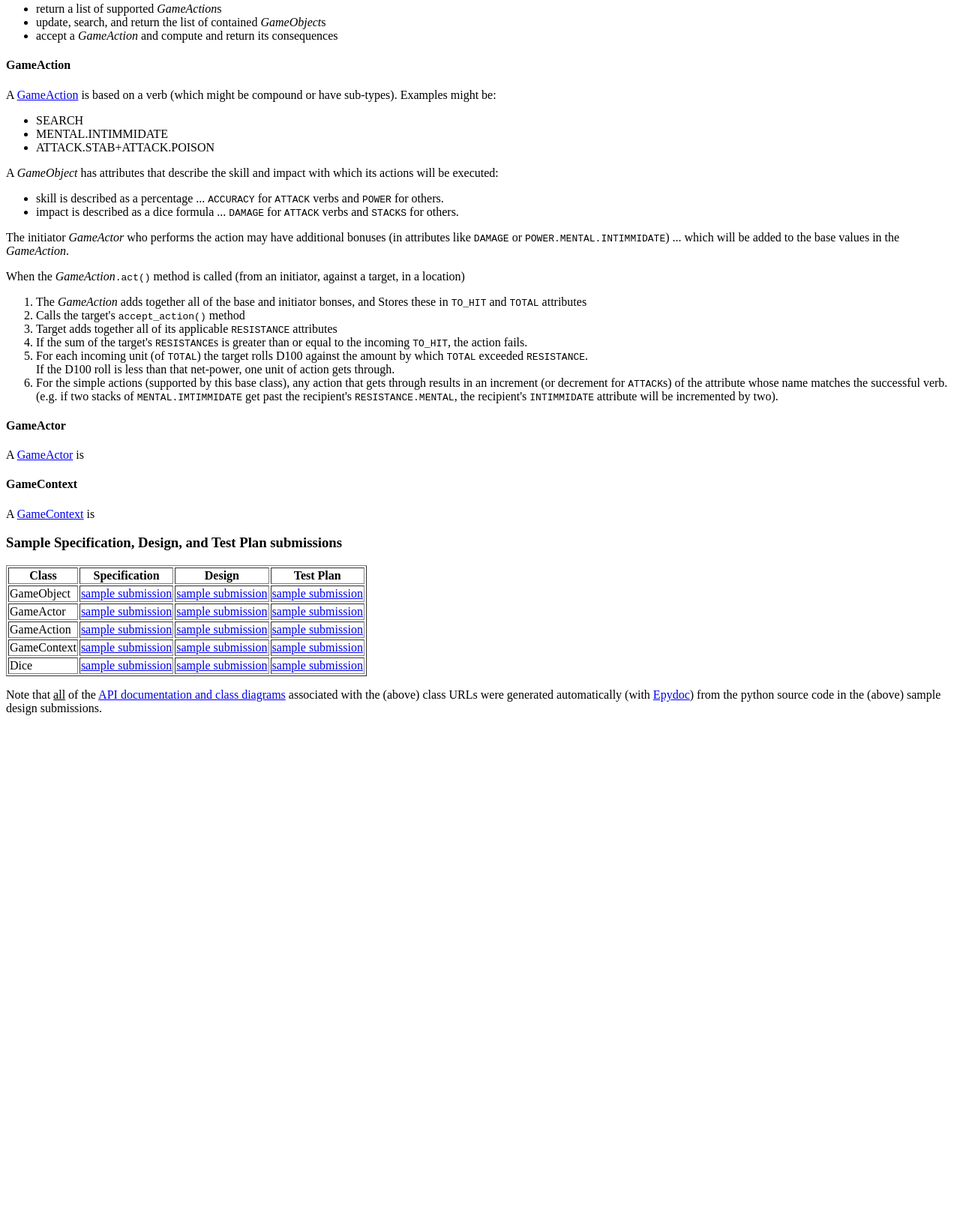
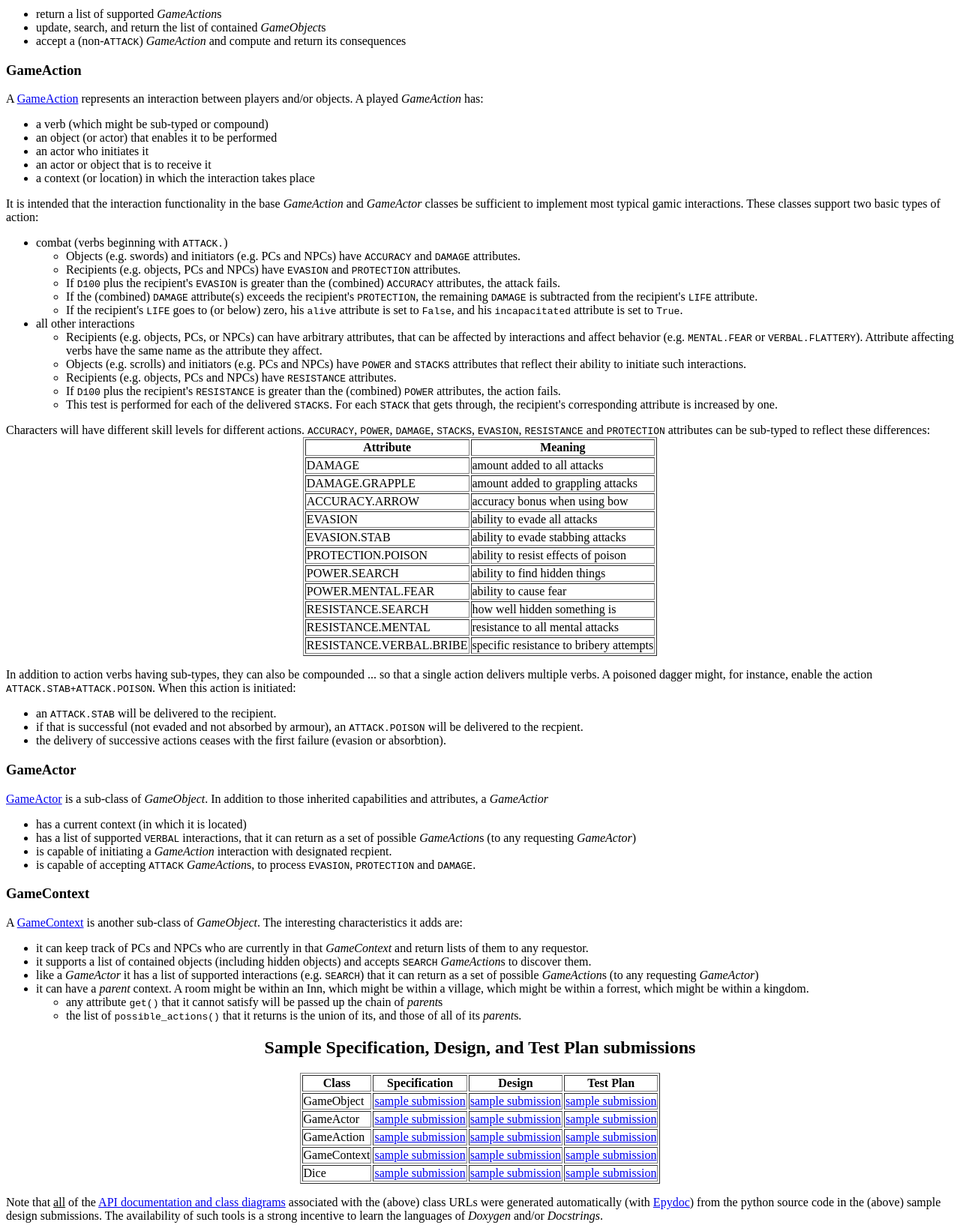
Before and after one commit to markkampe/CardFRP, a plain HTML site: page overview.html in a window 1280 px wide. Shown: the part 589-2223 px from the top of the page at 75% size. Before the commit the page ends 1559 px from the top, so only its background shows below. Drawn offline with Linux system fonts and the light colour scheme.

Commit message:
updated to include all classes

```diff
--- a/overview.html
+++ b/overview.html
@@ -4,13 +4,16 @@
 </HEAD>
 <BODY>
 <center>
-<H2>CardFRP - Component Overview</H2>
+<H1>CardFRP - Component Overview<br>
+<strong>(and required functionality for each class)</strong>
+</H1>
 </center>
 <P>
 CardFRP is an underlying (not player-facing) engine that simulates the
 attributes and interactions of characters and objects in locations.
 It is intended to implement mechanics similar to those of FRPGs where
-players act by playing physical cards from a hand of available actions.
+players take actions by playing (physical) cards from a hand of available
+actions.
 </P>
 <P>
 This engine implements:
@@ -29,15 +32,17 @@ This engine implements:
 </ul>
 </P>
 <P>
-These are implemented by a few (Python) classes:
+This functionality is implemented by a few (Python) classes:
 <ul>
     <li><A href="html/gameobject.GameObject-class.html">GameObject</A>,
     	which implements most objects, and serve as the base class for:
 	<ul>
 	    <li>
-	    <A href="html/gameactor.GameActor-class.html">GameActor</A>
+	    <A href="html/gameactor.GameActor-class.html">GameActor</A>,
+	    	which implements PCs and NPCs.
 	    </li>
-	    <li><A href="html/gamecontext.GameContext-class.html">GameContext</A>
+	    <li><A href="html/gamecontext.GameContext-class.html">GameContext</A>,
+	    	which implements locations, containing objects and actors.
 	    </li>
 	</ul>
     </li>
@@ -51,8 +56,7 @@ These are implemented by a few (Python) classes:
 </ul>
 </P>
 
-<H3>Summary of (required) functionality for each class</H3>
-<H4>GameObject</H4>
+<H3>GameObject</H3>
 <P>
 A <A href="html/gameobject.GameObject-class.html">GameObject</A> ...
 <ul>
@@ -64,71 +68,152 @@ It implements methods to:
 <ul>
     <li>return a list of supported <em>GameAction</em>s</li>
     <li>update, search, and return the list of contained <em>GameObject</em>s</li>
-    <li>accept a <em>GameAction</em> and compute and return its consequences</li>
+    <li>accept a (non-<tt>ATTACK</tt>) <em>GameAction</em> and compute and return
+        its consequences</li>
 </ul>
 </P>
 
 
-<H4>GameAction</H4>
+<H3>GameAction</H3>
 <P>
-A <A <A href="html/gameaction.GameAction-class.html">GameAction</A> is based
-on a verb (which might be compound or have sub-types).  Examples might be:
+A <A <A href="html/gameaction.GameAction-class.html">GameAction</A> represents
+an interaction between players and/or objects.
+A played <em>GameAction</em> has:
 <ul>
-    <li>SEARCH</LI>
-    <li>MENTAL.INTIMMIDATE</li>
-    <li>ATTACK.STAB+ATTACK.POISON</li>
+   <li> a verb (which might be sub-typed or compound) </li>
+   <li>	an object (or actor) that enables it to be performed </li>
+   <li> an actor who initiates it </li>
+   <li> an actor or object that is to receive it </li>
+   <li> a context (or location) in which the interaction takes place </li>
 </ul>
-A <em>GameObject</em> has attributes that describe the skill and impact with
-which its actions will be executed:
+</p>
+<P>
+It is intended that the interaction functionality in the base <em>GameAction</em>
+and <em>GameActor</em> classes be sufficient to implement most typical gamic
+interactions.  These classes support two basic types of action:
 <ul>
-   <li> skill is described as a percentage ...
-   	<tt>ACCURACY</tt> for <tt>ATTACK</tt> verbs and
-	<tt>POWER</tt> for others.</li>
-   <li> impact is described as a dice formula ...
-   	<tt>DAMAGE</tt> for <tt>ATTACK</tt> verbs and
-   	<tt>STACKS</tt> for others.</li>
+   <li> combat (verbs beginning with <tt>ATTACK.</tt>)
+	<ul>
+   	   <li>	Objects (e.g. swords) and initiators (e.g. PCs and NPCs)
+	    	have <tt>ACCURACY</tt> and <tt>DAMAGE</tt> attributes.</li>
+	   <li>	Recipients (e.g. objects, PCs and NPCs) have
+	    	<tt>EVASION</tt> and <tt>PROTECTION</tt> attributes.</li>
+	   <li> If <tt>D100</tt> plus the recipient's <tt>EVASION</tt> is
+	   	greater than the (combined) <tt>ACCURACY</tt> attributes,
+		the attack fails.</li>
+	   <li> If the (combined) <tt>DAMAGE</tt> attribute(s) exceeds
+	   	the recipient's <tt>PROTECTION</tt>,
+		the remaining <tt>DAMAGE</tt> is subtracted from the
+		recipient's <tt>LIFE</tt> attribute.</li>
+	   <li>	If the recipient's <tt>LIFE</tt> goes to (or below)
+	   	zero, his <tt>alive</tt> attribute is set to <tt>False</tt>,
+		and his <tt>incapacitated</tt> attribute is set to <tt>True</tt>.</li>
+	</ul>
+   </li>
+   <li> all other interactions<br>
+	<ul>
+	   <li> Recipients (e.g. objects, PCs, or NPCs) can have
+	   	arbitrary attributes, that can be affected by
+		interactions and affect behavior (e.g.  <tt>MENTAL.FEAR</tt>
+		or <tt>VERBAL.FLATTERY</tt>).
+	   	Attribute affecting verbs have the same name as the
+		attribute they affect.</li>
+   	   <li>	Objects (e.g. scrolls) and initiators (e.g. PCs and NPCs)
+	    	have <tt>POWER</tt> and <tt>STACKS</tt> attributes
+		that reflect their ability to initiate such interactions.</li>
+	   <li>	Recipients (e.g. objects, PCs and NPCs) have
+	    	<tt>RESISTANCE</tt> attributes.</li>
+	   <li> If <tt>D100</tt> plus the recipient's <tt>RESISTANCE</tt> is
+	   	greater than the (combined) <tt>POWER</tt> attributes,
+		the action fails.</li>
+	   <li> This test is performed for each of the delivered
+	   	<tt>STACKS</tt>.  For each <tt>STACK</tt> that gets
+		through, the recipient's corresponding attribute
+		is increased by one.
+		</li>
+	</ul>
+   </li>
 </ul>
-The initiator <em>GameActor</em> who performs the action may have additional
-bonuses (in attributes like <tt>DAMAGE</tt> or
-<tt>POWER.MENTAL.INTIMMIDATE</tt>) ... which will be added to the base
-values in the <em>GameAction</em>.
 </P>
 <P>
-When the <em>GameAction</em><tt>.act()</tt> method is called
-(from an initiator, against a target, in a location)
-<ol type="1">
-   <li>The <em>GameAction</em> adds together all of the base and
-       initiator bonses, and
-       Stores these in <tt>TO_HIT</tt> and <tt>TOTAL</tt> attributes</li>
-   <li>Calls the target's <tt>accept_action()</tt> method</li>
-   <li>Target adds together all of its applicable <tt>RESISTANCE</tt> attributes</li>
-   <li>If the sum of the target's <tt>RESISTANCE</tt>s is greater than or equal to the
-       incoming <tt>TO_HIT</tt>, the action fails.</li>
-   <li>For each incoming unit (of <tt>TOTAL</tt>) the target rolls D100
-       against the amount by which <tt>TOTAL</tt> exceeded <tt>RESISTANCE</tt>.<br>
-       If the D100 roll is less than that net-power, one unit of action gets through.</li>
-   <li>For the simple actions (supported by this base class), any action that gets
-       through results in an increment (or decrement for <tt>ATTACK</tt>s) of the
-       attribute whose name matches the successful verb.
-       (e.g. if two stacks of <tt>MENTAL.IMTIMMIDATE</tt> get past the recipient's
-       <tt>RESISTANCE.MENTAL</tt>, the recipient's <tt>INTIMMIDATE</tt> attribute
-       will be incremented by two).
-       </li>
-</ol>
+Characters will have different skill levels for different actions.
+<tt>ACCURACY</tt>, <tt>POWER</tt>, <tt>DAMAGE</tt>, <tt>STACKS</tt>,
+<tt>EVASION</tt>, <tt>RESISTANCE</tt> and <tt>PROTECTION</tt>
+attributes can be sub-typed to reflect these differences:
+<TABLE align="center" border="1">
+<tr><th>Attribute</th> <th>Meaning</th></tr>
+<tr><td>DAMAGE</td>		<td>amount added to all attacks</td></tr>
+<tr><td>DAMAGE.GRAPPLE</td>	<td>amount added to grappling attacks</td></tr>
+<tr><td>ACCURACY.ARROW</td>	<td>accuracy bonus when using bow</td></tr>
+<tr><td>EVASION</td>		<td>ability to evade all attacks</td></tr>
+<tr><td>EVASION.STAB</td>	<td>ability to evade stabbing attacks</td></tr>
+<tr><td>PROTECTION.POISON</td>	<td>ability to resist effects of poison</td></tr>
+<tr><td>POWER.SEARCH</td>	<td>ability to find hidden things</td></tr>
+<tr><td>POWER.MENTAL.FEAR</td>	<td>ability to cause fear</td></tr>
+<tr><td>RESISTANCE.SEARCH</td>	<td>how well hidden something is</td></tr>
+<tr><td>RESISTANCE.MENTAL</td>	<td>resistance to all mental attacks</td></tr>
+<tr><td>RESISTANCE.VERBAL.BRIBE</tt>	<td>specific resistance to bribery attempts</td></tr>
+</TABLE>
+</P>
+<P>
+In addition to action verbs having sub-types, they can also be compounded ...
+so that a single action delivers multiple verbs.  A poisoned dagger might,
+for instance, enable the action <tt>ATTACK.STAB+ATTACK.POISON</tt>.
+When this action is initiated:
+<ul>
+   <li> an <tt>ATTACK.STAB</tt> will be delivered to the recipient.</li>
+   <li> if that is successful (not evaded and not absorbed by armour),
+    	an <tt>ATTACK.POISON</tt> will be delivered to the recpient.</li>
+   <li> the delivery of successive actions ceases with the first failure
+   	(evasion or absorbtion).</li>
+</ul>
 </P>
 
-<H4>GameActor</H4>
+<H3>GameActor</H3>
 <P>
-A <A href="html/gameactor.GameActor-class.html">GameActor</A> is
+<A href="html/gameactor.GameActor-class.html">GameActor</A> is a sub-class of
+<em>GameObject</em>.  In addition to those inherited capabilities and attributes,
+a <em>GameActior</em>
+<ul>
+   <li> has a current context (in which it is located)</li>
+   <li> has a list of supported <tt>VERBAL</tt> interactions,
+   	that it can return as a set of possible
+	<em>GameAction</em>s (to any requesting <em>GameActor</em>)</li>
+   <li> is capable of initiating a <em>GameAction</em> interaction with
+   	designated recpient.</li>
+   <li> is capable of accepting <tt>ATTACK</tt> <em>GameAction</em>s,
+        to process <tt>EVASION</tt>, <tt>PROTECTION</tt> and <tt>DAMAGE</tt>.</li>
+</ul>
 
-<H4>GameContext</H4>
+<H3>GameContext</H3>
 <P>
+A <A href="html/gamecontext.GameContext-class.html">GameContext</A> is another
+sub-class of <em>GameObject</em>.  The interesting characteristics it adds are:
+<ul>
+   <li> it can keep track of PCs and NPCs who are currently in that
+   	<em>GameContext</em> and return lists of them to any requestor.</li>
+   <li>	it supports a list of contained objects (including hidden objects)
+   	and accepts <tt>SEARCH</tt> <em>GameAction</em>s to discover them.</li>
+   <li> like a <em>GameActor</em> it has a list of supported interactions
+   	(e.g. <tt>SEARCH</tt>) that it can return as a set of possible
+	<em>GameAction</em>s (to any requesting <em>GameActor</em>)</li>
+   <li> it can have a <em>parent</em> context.  A room might be within an Inn,
+   	which might be within a village, which might be within a forrest,
+	which might be within a kingdom.
+	<ul>
+	   <li> any attribute <tt>get()</tt> that it cannot satisfy
+	    	will be passed up the chain of <em>parent</em>s</li>
+	   <li> the list of <tt>possible_actions()</tt> that it returns
+	   	is the union of its, and those of all of its <em>parent</em>s.</li>
+	</ul>
+	</li>
+</ul>
+</P>
 
-
-A <A href="html/gamecontext.GameContext-class.html">GameContext</A> is
-</P>
-<H3>Sample Specification, Design, and Test Plan submissions</H3>
-<TABLE border="1">
+<center>
+<H2>Sample Specification, Design, and Test Plan submissions</H2>
+</center>
+<TABLE border="1" align="center">
 <TR> <TH>Class</TH> <TH>Specification</TH> <TH>Design</TH> <TH>Test Plan</TH> </TR>
 <TR> <TD>GameObject</TD>
 	<TD><A Href="gameobject-spec.py">sample submission</A></TD>
@@ -162,6 +247,8 @@ Note that <u>all</u> of the
 associated with the (above) class URLs were generated automatically
 (with <a href="http://epydoc.sourceforge.net">Epydoc</a>)
 from the python source code in the (above) sample design submissions.
+The availability of such tools is a strong incentive to learn the
+languages of <em>Doxygen</em> and/or <em>Docstrings</em>.
 </P>
 
 </BODY>
```
